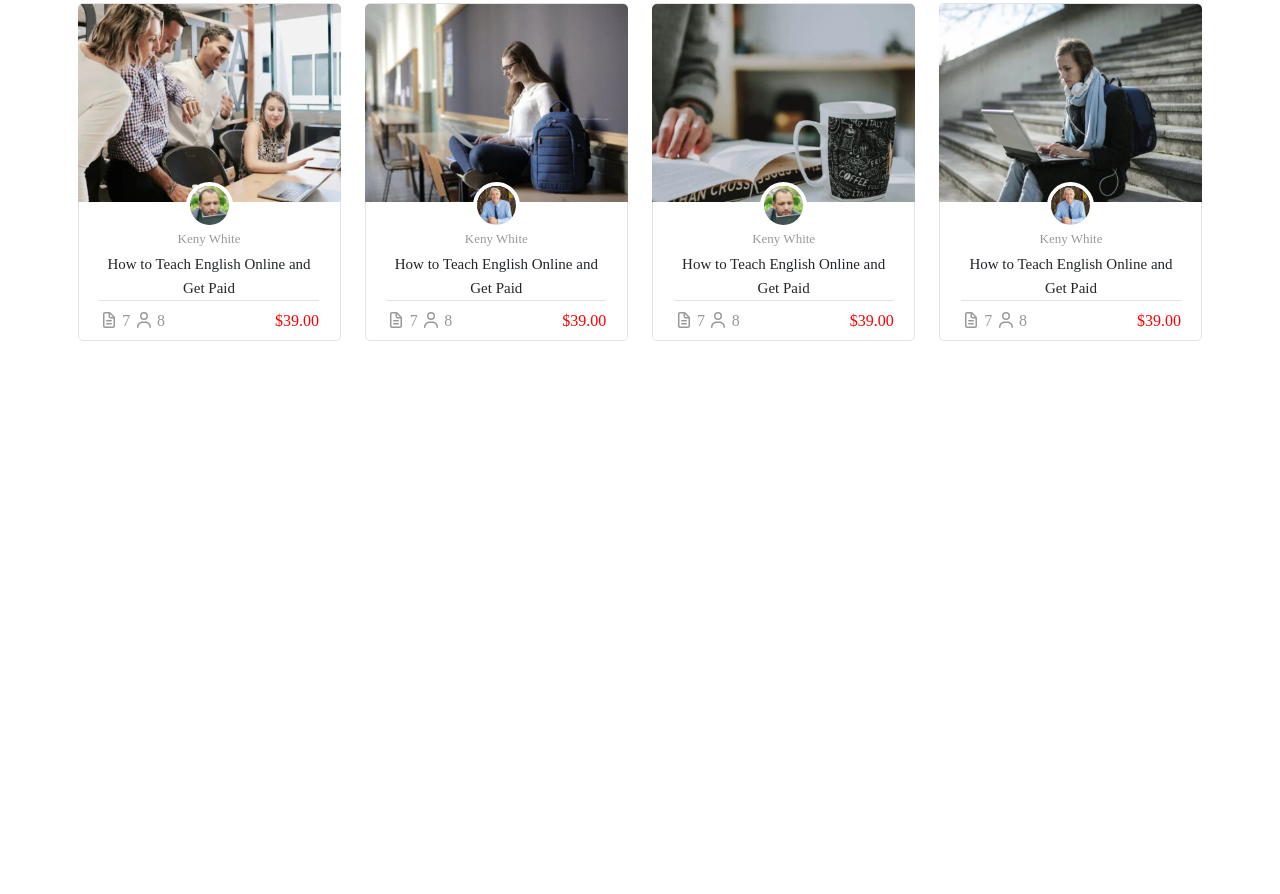
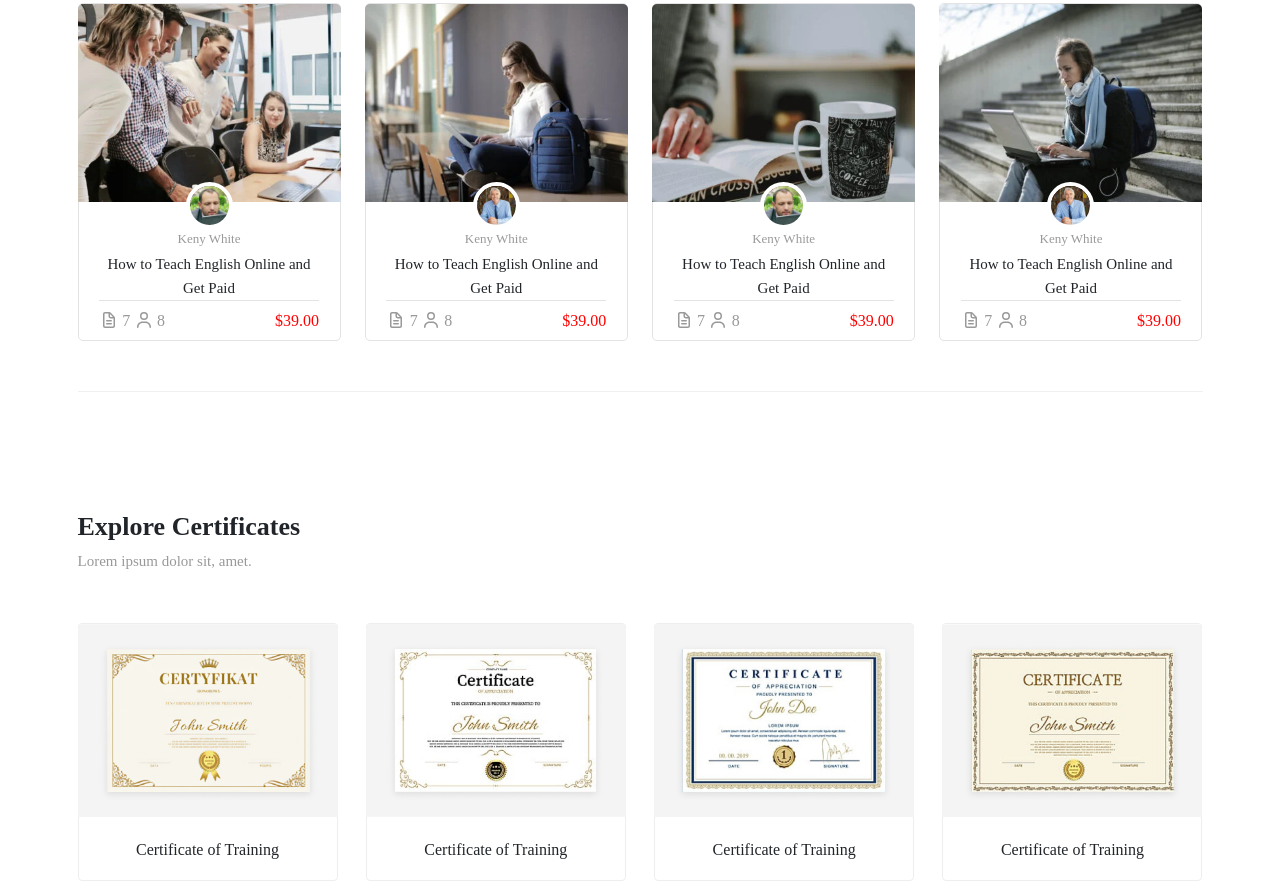
Before and after one commit to Afsanehaa/Coursera, a website: page index.html in a window 1280 px wide. Shown: the part 2685-3579 px from the top of the page. Before the commit the page ends 3179 px from the top, so only its background shows below. Drawn offline with nearby package versions, Linux system fonts and the light colour scheme.

Commit message:
certificates section

```diff
--- /dev/null
+++ b/css/_certificates.scss
@@ -0,0 +1,53 @@
+.certificates{
+    width: 100%;
+    align-content: center;
+}
+.main-certificates{
+    width: 100%;
+    height: 400px;
+    display: flex;
+    flex-direction: column;
+    align-items: center;
+    justify-content: center;
+}
+
+.certificates__topic{
+    width: 100%;
+  margin-bottom: 50px;
+  align-content: center;
+}
+.certificates__title{
+font-size: 26px;
+font-weight: 800;
+}
+.certificates__sub{
+  font-size: 15px;
+  color: #999;
+}
+.certificates__box{
+    width: 100%;
+    display: flex;
+    align-items: center;
+    flex-direction: row;
+    justify-content: space-between;
+    column-gap: 25px;
+}
+.certificate{
+width: 260px;
+height: 258px;
+display: flex;
+flex-direction: column;
+justify-content: space-between;
+align-items: center;
+border:0.5px solid #eeeeee ;
+border-radius:4px ;
+
+ img{
+   width: 260px;
+   height: 193px;
+ }
+ span{
+    margin-bottom: 18px;
+ }
+
+}
--- a/css/_newCourses.scss
+++ b/css/_newCourses.scss
@@ -33,5 +33,6 @@ color: #999;
     align-items: center;
     justify-content: space-between;
     margin-top: 40px;
-
+    padding-bottom: 50px;
+    border-bottom: .5px solid #f1f0f0 ;
 }
--- a/css/index.scss
+++ b/css/index.scss
@@ -7,6 +7,7 @@
 @import "./Statistical";
 @import "./category";
 @import "./newCourses";
+@import "./certificates";
 @import "./courses";
 /* Start landing Styles */
 
--- a/index.html
+++ b/index.html
@@ -447,12 +447,43 @@
                       <span class="course-box__info-users">8</span>
                     </div>
                     <span class="course-box__info-right">$39.00</span>
+              </div>
             </div>
          </div>
-
+        </div>
       </div>
     </div>
     <!-- finish new courses-->
+
+    <div class="certificates">
+      <div class="container">
+        <div class="main-certificates">
+            <div class="certificates__topic">
+                 <h2 class="certificates__title">Explore Certificates</h2>
+                 <span class="certificates__sub">Lorem ipsum dolor sit, amet.</span>
+            </div>
+          <div class="certificates__box">
+            <div class="certificate">
+              <img src="./images/blog/certificates-new-1-2.png" alt="" class="course-box__img">
+              <span class="certificate-box__title">Certificate of Training</span>
+            </div>
+            <div class="certificate">
+              <img src="./images/blog/certificates-new-2-2.png" alt="" class="course-box__img">
+              <span class="certificate-box__title">Certificate of Training</span>
+            </div>
+            <div class="certificate">
+              <img src="./images/blog/certificates-new-3-2.png" alt="" class="course-box__img">
+              <span class="certificate-box__title">Certificate of Training</span>
+            </div>
+            <div class="certificate">
+              <img src="./images/blog/certificates-new-4-2.png" alt="" class="course-box__img">
+              <span class="certificate-box__title">Certificate of Training</span>
+            </div>
+          </div>
+
+        </div>
+      </div>
+    </div>
 
 
 
```
Also changed, not shown: css/index.css, 1 other file.
